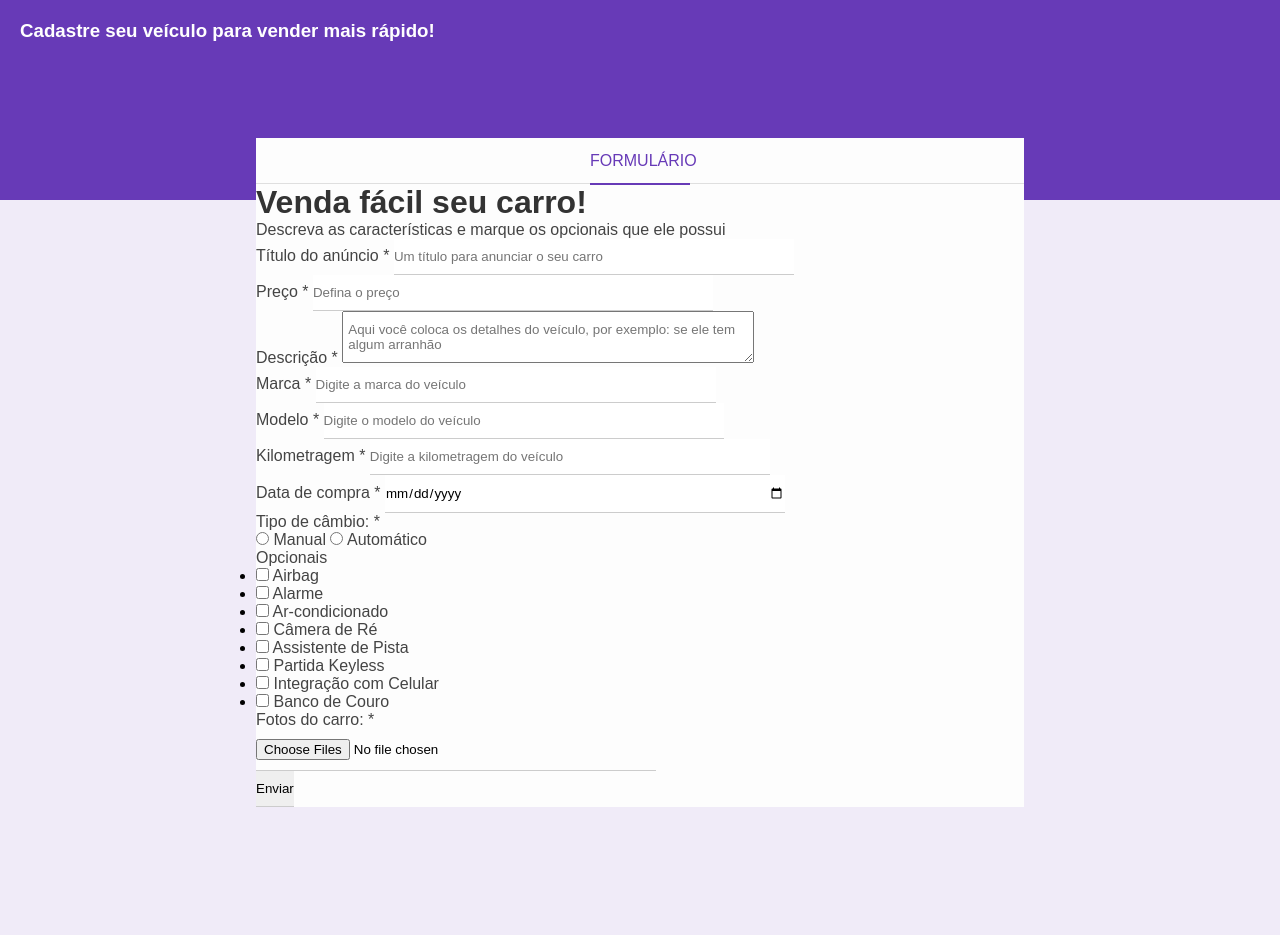
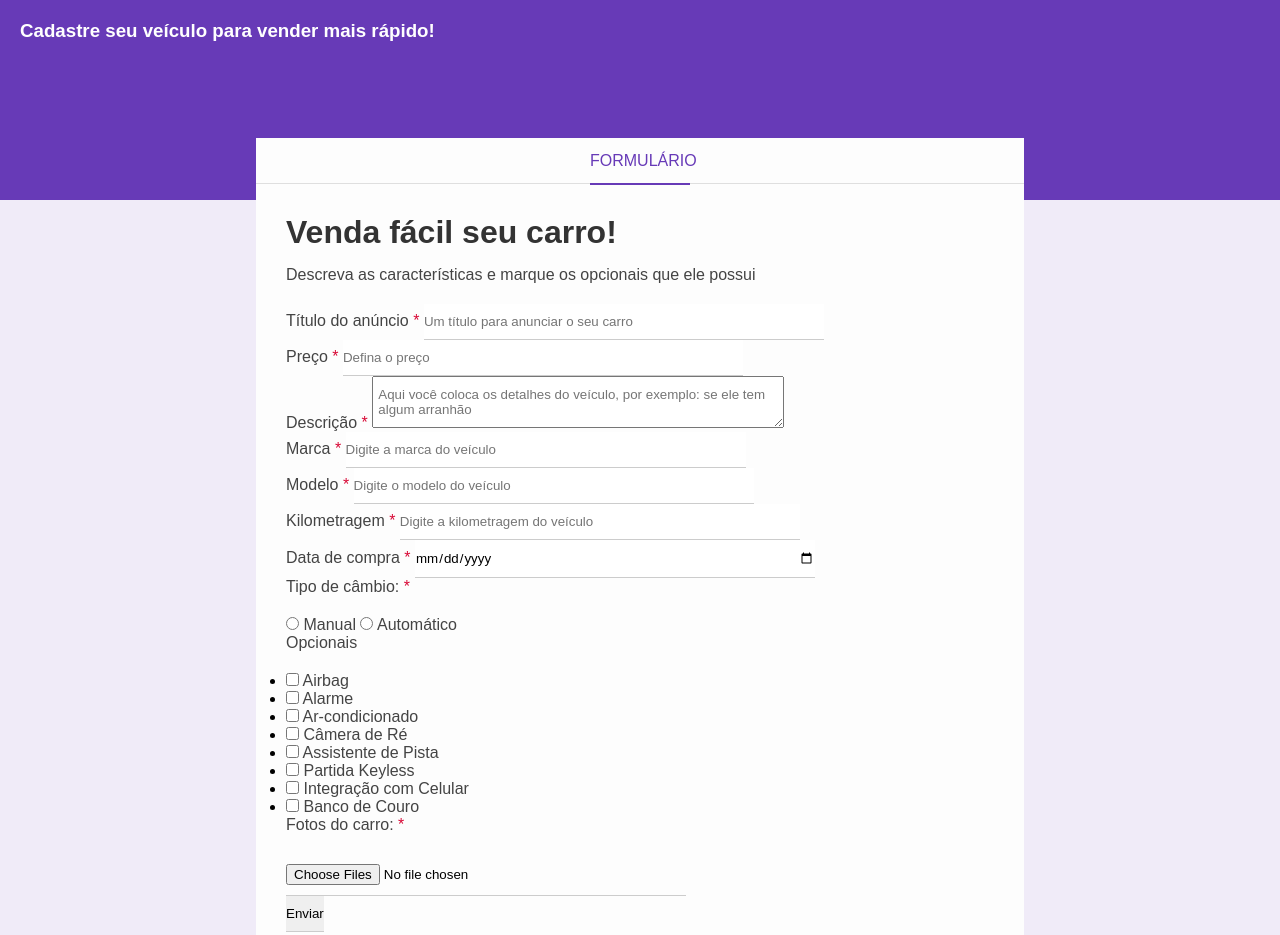
Before and after one commit to LucasDevRJ/roda_certa, a plain HTML site: page index.html in a window 1280 px wide. Shown: the top 935 px of the page. Before the commit the page ends 869 px from the top, so only its background shows below. Drawn offline with Linux system fonts and the light colour scheme.

Commit message:
Estilização do corpo do formulário

```diff
--- a/css/styles.css
+++ b/css/styles.css
@@ -68,3 +68,20 @@ textarea {
     height: 45px;
     line-height: 45px;
 }
+
+/* form body */
+.form-body {
+    padding: 30px;
+}
+
+.form-title {
+    margin-bottom: 15px;
+}
+
+.form-body p {
+    margin-bottom: 20px;
+}
+
+.required-field {
+    color: #d80835;
+}
```
